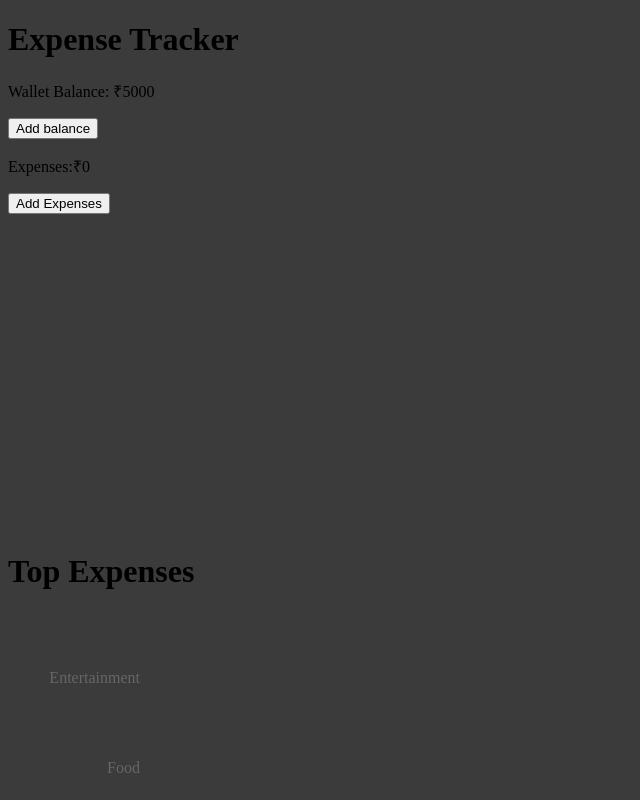
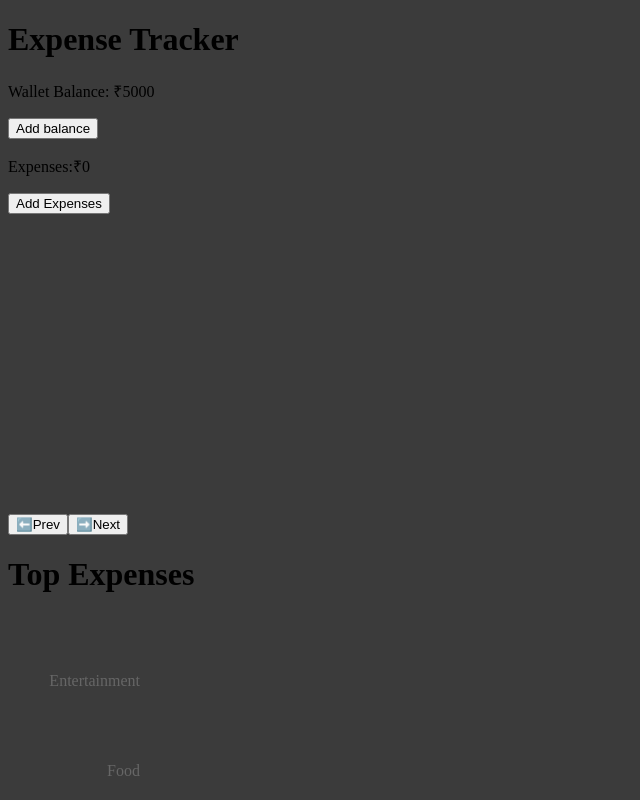
Before and after one commit to GautamKannoujiya58/ExpenseTracker, a React (Vite) app in the folder expensetracker/: page / in a window 1280 px wide. Shown: the top 800 px of the page, without its empty margins (0-640 px from the left). Built offline with nearby package versions, Linux system fonts and the light colour scheme.

Commit message:
Pagination logic implemented

```diff
--- a/expensetracker/src/components/RecentTransactions/RecentTransactions.jsx
+++ b/expensetracker/src/components/RecentTransactions/RecentTransactions.jsx
@@ -4,6 +4,8 @@ import { CiRollingSuitcase } from "react-icons/ci";
 import { GiPayMoney } from "react-icons/gi";
 import TopExpenses from "../TopExpenses/TopExpenses";
 import PropTypes from "prop-types";
+// import Pagination from "../Pagination/Pagination";
+import { useState } from "react";
 
 function RecentTransactions({
   expensesList,
@@ -19,11 +21,40 @@ function RecentTransactions({
 
   // reversed the expenseList to show the last entered trasaction first in the row
   const reversedExpensesList = [...expensesList].reverse();
+
+  // Pagination implementation below
+  // Per expense to be displayed on the page
+  const expensePerPage = 3;
+
+  // For setting the current page value
+  const [currentPage, setCurrentPage] = useState(1);
+
+  // For calculating what no of pages can be there
+  const totalPages = Math.ceil(reversedExpensesList.length / expensePerPage);
+
+  // slicing the first three of the next 3 transactions
+  const currentExpenseToDisplay = reversedExpensesList.slice(
+    (currentPage - 1) * expensePerPage,
+    currentPage * expensePerPage
+  );
+  // console.log("currentExpenseToDisplay", currentExpenseToDisplay);
+
+  // Button click event handling
+  const handleNext = () => {
+    if (currentPage < totalPages) {
+      setCurrentPage(currentPage + 1);
+    }
+  };
+  const handlePrev = () => {
+    if (currentPage > 1) {
+      setCurrentPage(currentPage - 1);
+    }
+  };
   // console.log("reversedExpenseList >>>", reversedExpensesList);
 
   return (
     <>
-      {reversedExpensesList.map((list) => (
+      {currentExpenseToDisplay.map((list) => (
         <div key={list.id} id={list.id}>
           {categoryIcons[list.category] || <GiPayMoney />}
           <p>{list.title}</p>
@@ -37,6 +68,8 @@ function RecentTransactions({
           </button>
         </div>
       ))}
+      <button onClick={handlePrev}>⬅️Prev</button>
+      <button onClick={handleNext}>➡️Next</button>
       <br></br>
       <TopExpenses expensesList={expensesList} />
       <br></br>
```
